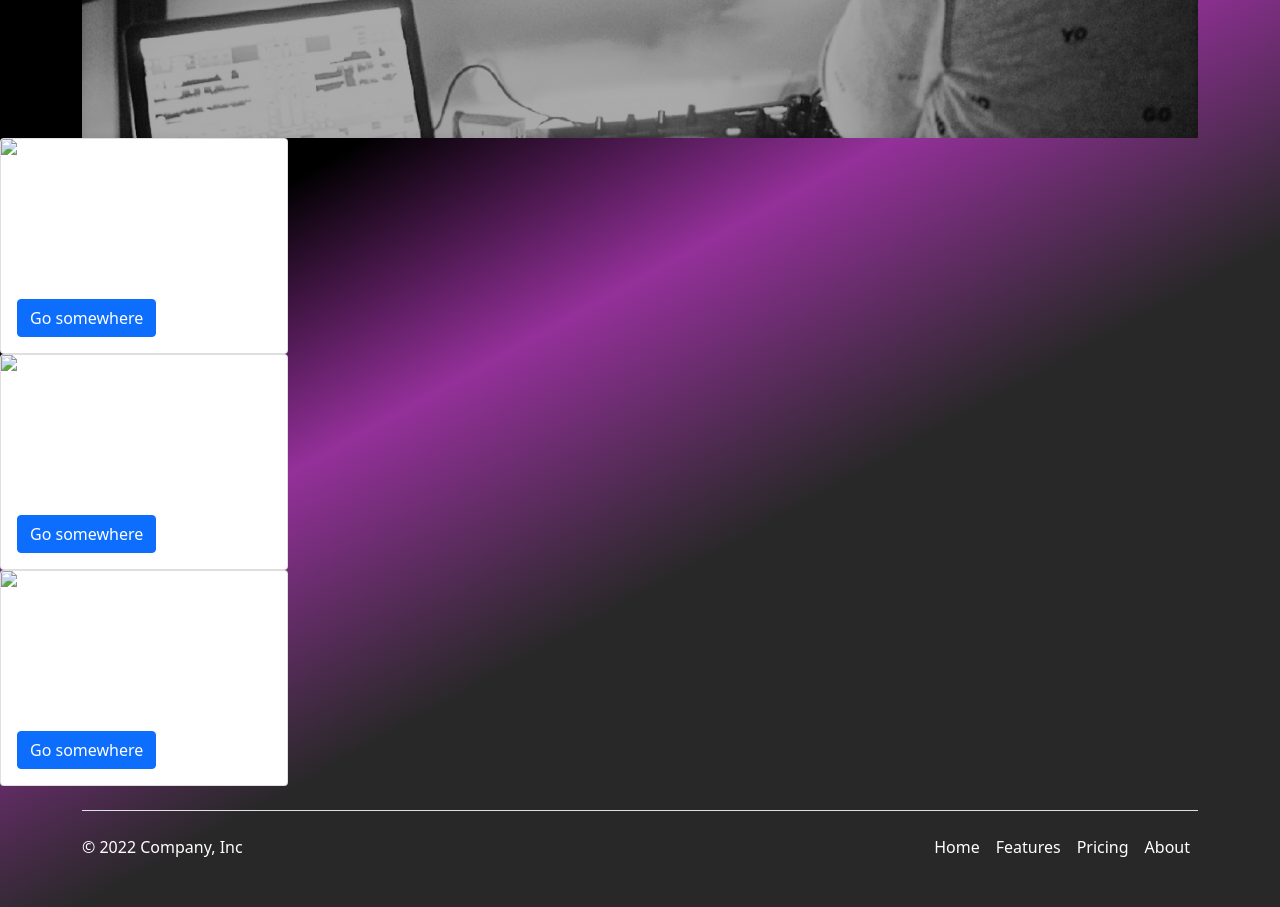
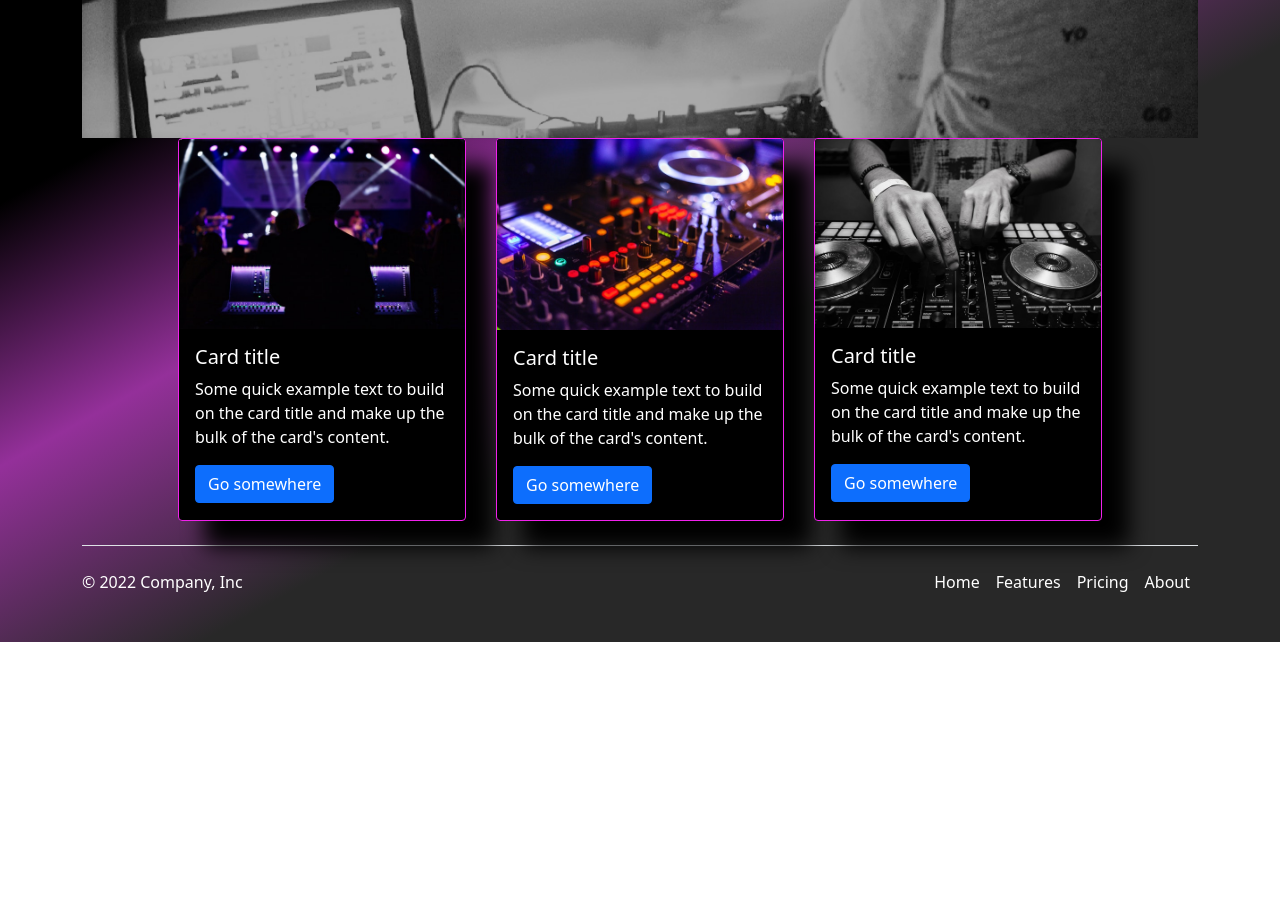
Before and after one commit to frankYanez/Dj-Yanez, a website: page index.html in a window 1280 px wide. Shown: the part 1040-1947 px from the top of the page. After the commit the page ends 1682 px from the top, so only its background shows below. Drawn offline with nearby package versions, Linux system fonts and the light colour scheme.

Commit message:
agregos cards

```diff
--- a/index.html
+++ b/index.html
@@ -55,12 +55,14 @@
     <div class="container">
         <p>Lorem ipsum dolor sit amet consectetur, adipisicing elit. Ipsum ratione saepe itaque velit laboriosam sint dolorem aliquid voluptates pariatur, natus laborum magnam tenetur molestiae earum facilis rerum amet omnis tempora.
         Totam perferendis incidunt magnam, deleniti praesentium eum eligendi voluptatibus quae voluptatem soluta. Vero architecto atque earum ipsum minima mollitia! Porro repellendus beatae recusandae neque esse, delectus facilis necessitatibus rem veritatis!</p>
-            <img class="img-1" src="images/img-1.png" alt="">
+        <img class="img-1" src="images/img-1.png" alt="">
     </div>
 
     <!--cards -->
-    <div class="card" style="width: 18rem;">
-        <img src="..." class="card-img-top" alt="...">
+
+    <div class="cards d-flex ">
+      <div class="card" style="width: 18rem;">
+        <img src="images/card-1.jpg" class="card-img-top" alt="...">
         <div class="card-body">
           <h5 class="card-title">Card title</h5>
           <p class="card-text">Some quick example text to build on the card title and make up the bulk of the card's content.</p>
@@ -68,7 +70,7 @@
         </div>
       </div>
       <div class="card" style="width: 18rem;">
-        <img src="..." class="card-img-top" alt="...">
+        <img src="images/card-2.jpg" class="card-img-top" alt="...">
         <div class="card-body">
           <h5 class="card-title">Card title</h5>
           <p class="card-text">Some quick example text to build on the card title and make up the bulk of the card's content.</p>
@@ -76,13 +78,15 @@
         </div>
       </div>
       <div class="card" style="width: 18rem;">
-        <img src="..." class="card-img-top" alt="...">
+        <img src="images/card-3.jpg" class="card-img-top" alt="...">
         <div class="card-body">
           <h5 class="card-title">Card title</h5>
           <p class="card-text">Some quick example text to build on the card title and make up the bulk of the card's content.</p>
           <a href="#" class="btn btn-primary">Go somewhere</a>
         </div>
       </div>
+    </div>
+
 
 
 
--- a/scss/base/_globales.scss
+++ b/scss/base/_globales.scss
@@ -7,7 +7,6 @@ $colorTres: white;
 $colorCuatro: rgb(40,40,40);
 
 * {
-    color: $colorTres;
     margin: 0;
     padding: 0;
     box-sizing: border-box;
--- a/scss/components/_main.scss
+++ b/scss/components/_main.scss
@@ -10,3 +10,13 @@ h2 {
 .img-1 {
     max-width: 100%;
 }
+
+.cards {
+    justify-content: center;
+    gap: 30px;
+    .card {
+        background-color: $colorDos;
+        border: 1.5px solid $colorUno;
+        box-shadow: 27px 26px 21px 0px $colorDos ;
+    }
+}
```
Also changed, not shown: css/styles.css, scss/components/_header.scss (line endings or trailing spaces), 1 other file.
